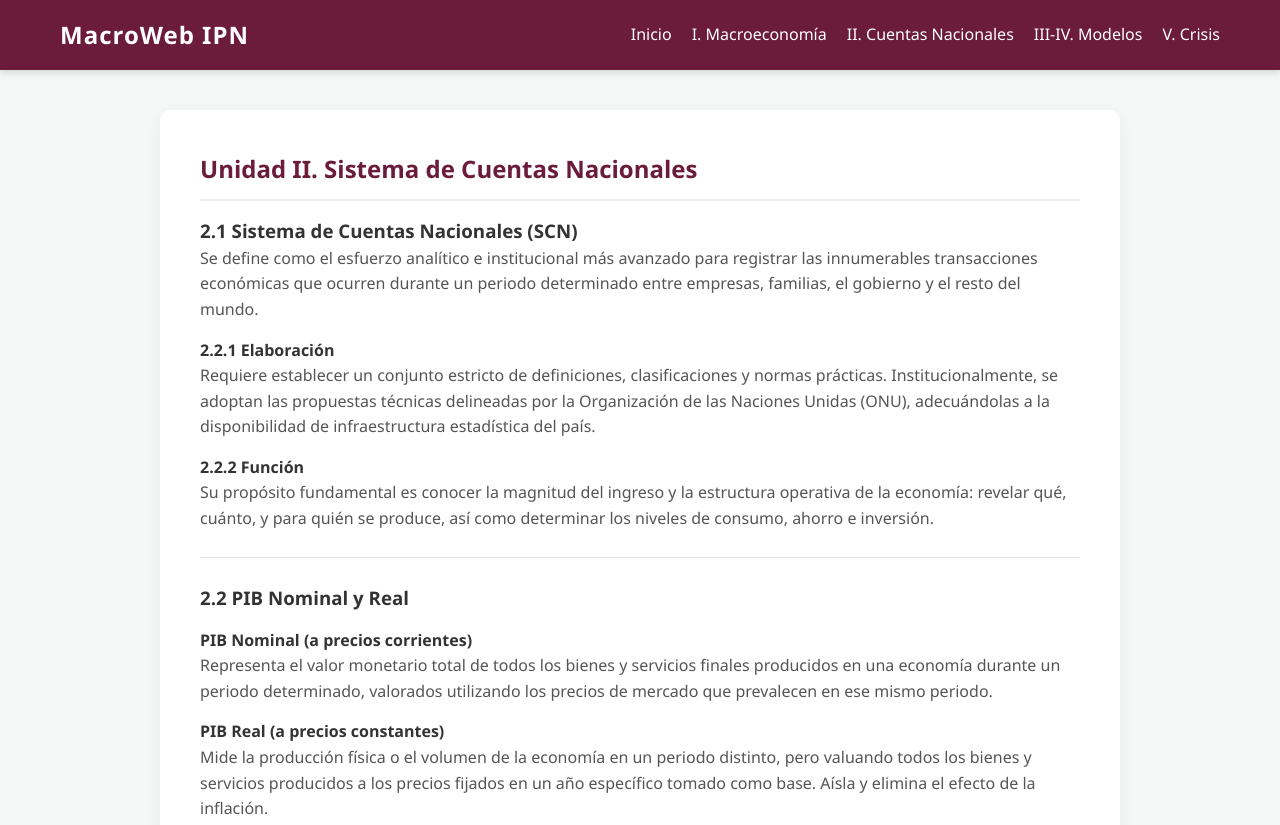
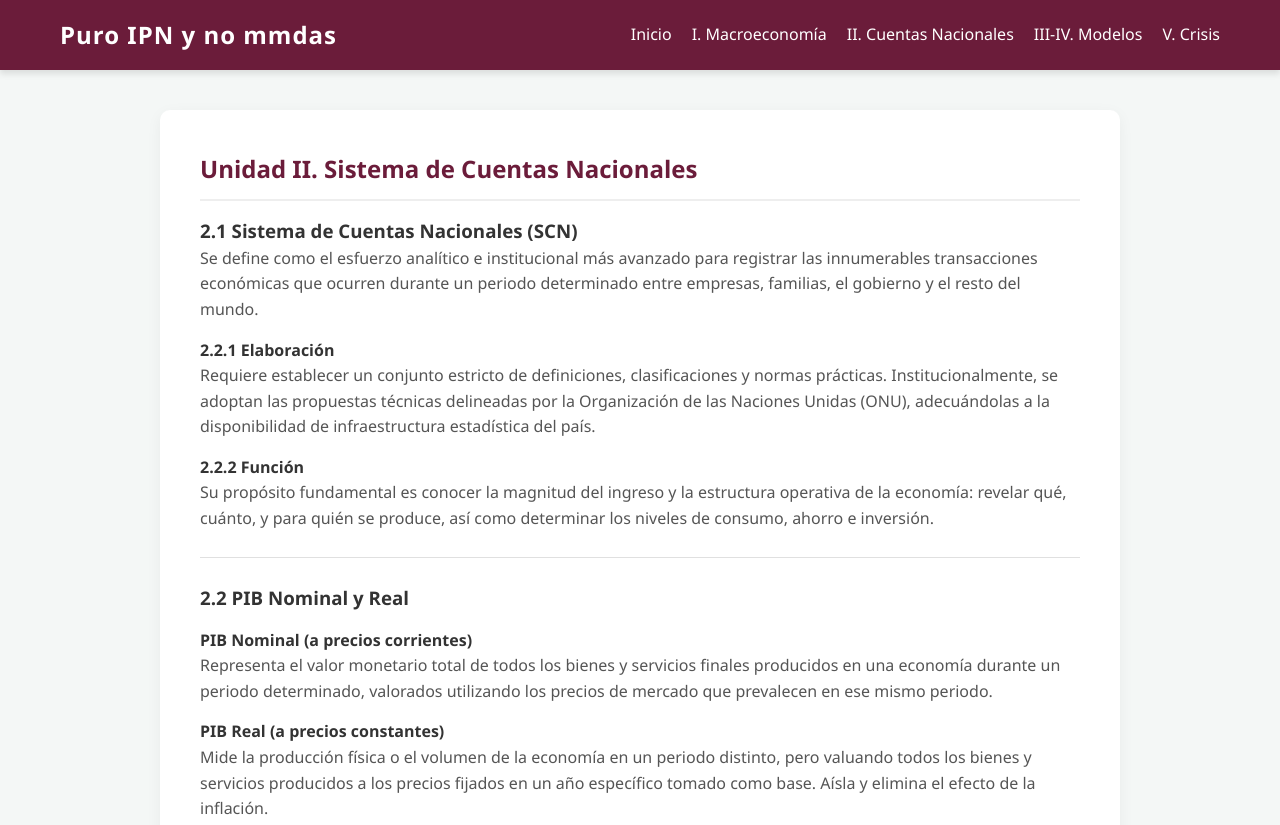
Before and after one commit to Paletash03/PaginaMacro, a plain HTML site: page unidad2.html in a window 1280 px wide. Shown: the top 825 px of the page. Drawn offline with Linux system fonts and the light colour scheme.

Commit message:
arreglo header

```diff
--- a/unidad2.html
+++ b/unidad2.html
@@ -10,7 +10,7 @@
 
     <header>
         <nav>
-            <div class="logo">MacroWeb IPN</div>
+            <div class="logo">Puro IPN y no mmdas</div>
             <ul>
                 <li><a href="index.html">Inicio</a></li>
                 <li><a href="unidad1.html">I. Macroeconomía</a></li>
```
Also changed, not shown: unidad1.html (+1 -1 lines), unidad3.html (+1 -1 lines), unidad5.html (+1 -1 lines).
